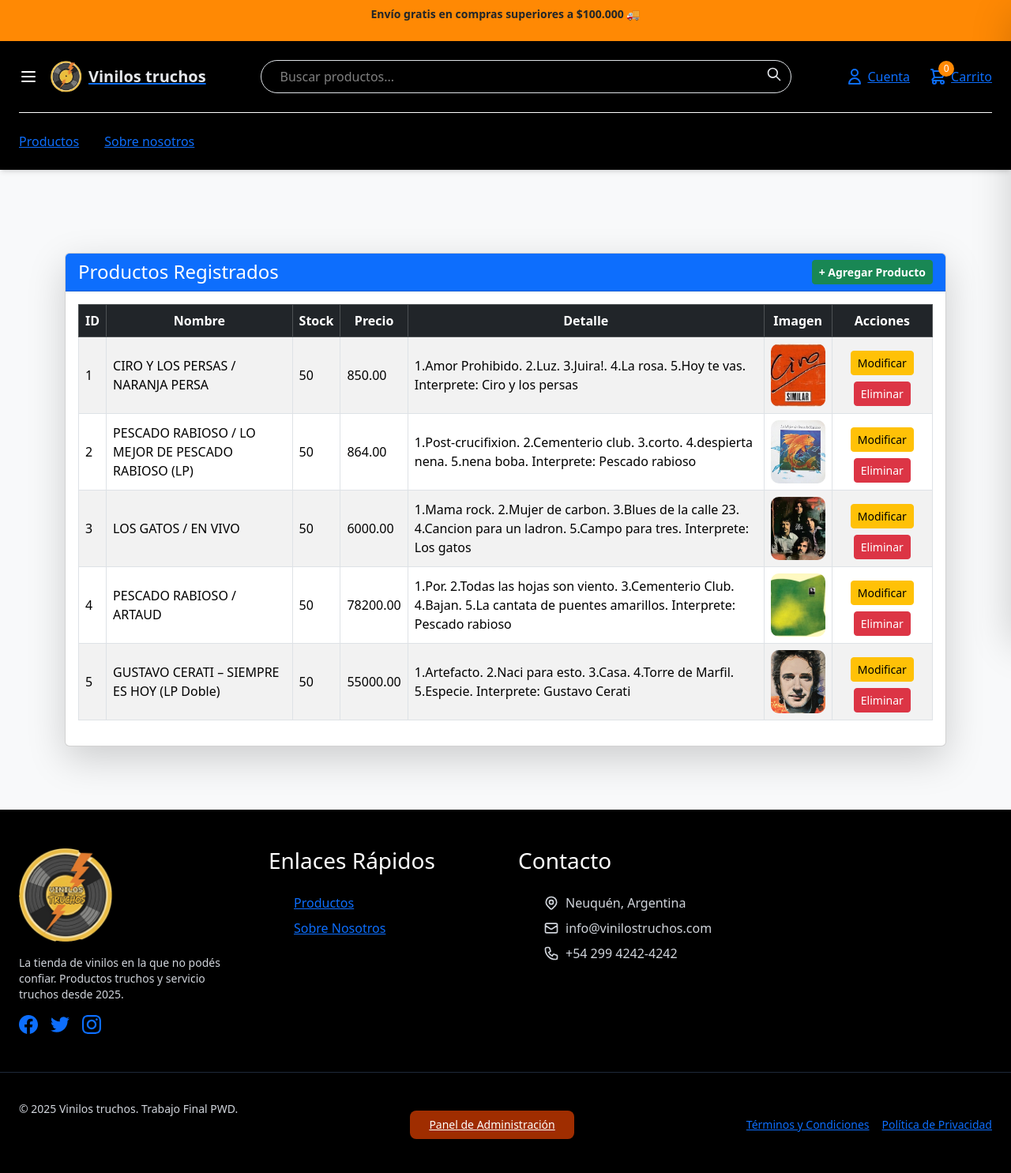
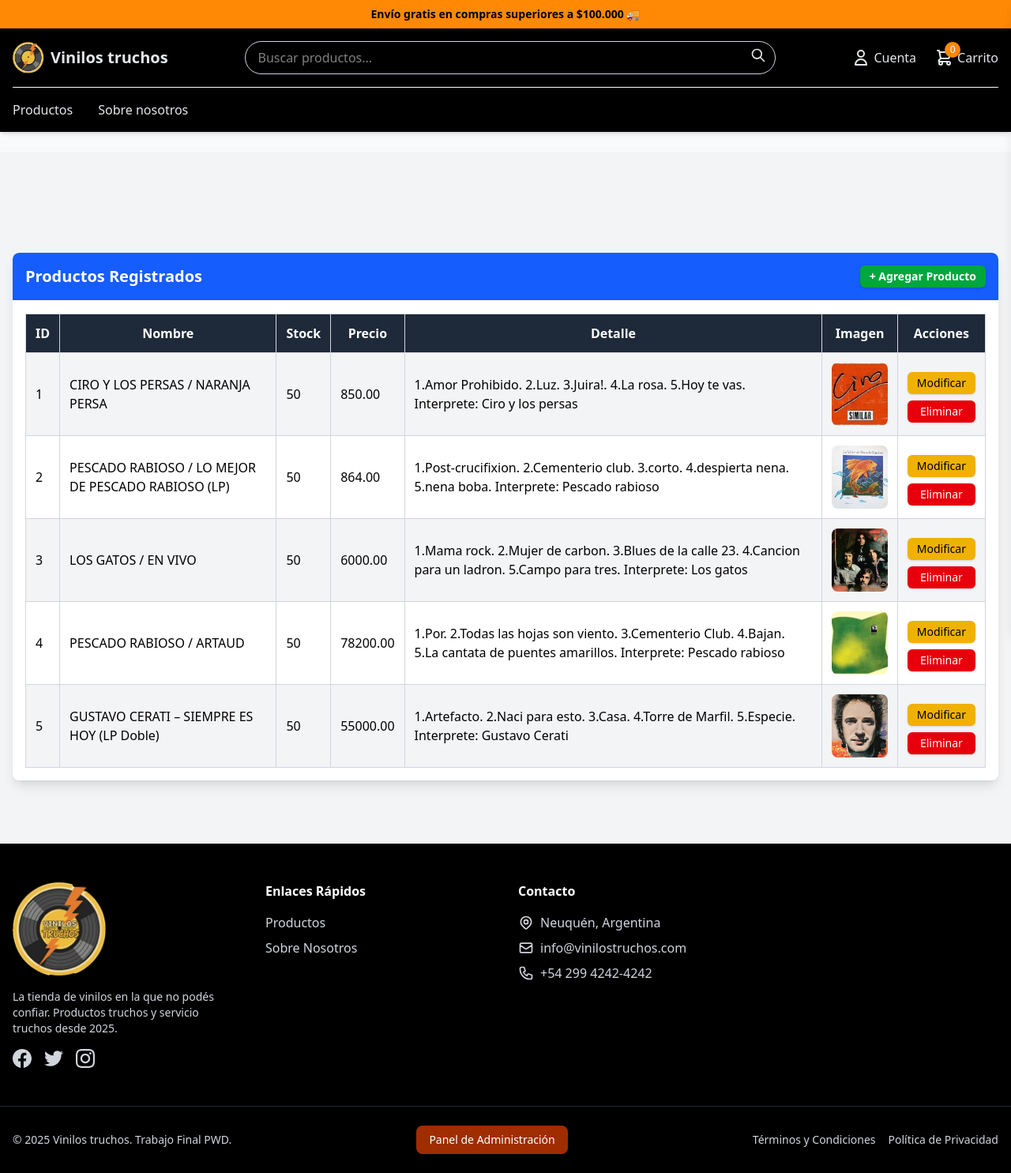
Before and after one commit to Ibenjamindlf/TrabajoFinalPWD, a PHP site: page /Vista/admin/panelAdmin.php in a window 1280 px wide. Shown: the whole page at 79% size. Before the commit the page ends 1442 px from the top, so only its background shows below. Run offline with PHP 8.4, Linux system fonts and the light colour scheme; data comes from the database, SQL or seed files in the repository.

Commit message:
cambio de bootstrap a tailwind en panel de admin

```diff
--- a/Vista/admin/panelAdmin.php
+++ b/Vista/admin/panelAdmin.php
@@ -16,59 +16,56 @@ if ($arrayProductos != null) {
     <meta name="viewport" content="width=device-width, initial-scale=1.0">
     <script src="https://cdn.jsdelivr.net/npm/@tailwindcss/browser@4"></script>
     <link rel="shortcut icon" href="/TrabajoFinalPWD/Vista/sources/Logo.png" type="image/x-icon">
-    <link
-        href="https://cdn.jsdelivr.net/npm/bootstrap@5.3.3/dist/css/bootstrap.min.css"
-        rel="stylesheet"
-    >
     <title>Panel Admin</title>
 </head>
 <body>
     <?php
         include_once ('../structure/header.php');
     ?>
-<main class="bg-light mt-5 py-20">
-    <div class="container mt-5">
-        <div class="card shadow-lg">
-            <div class="card-header bg-primary text-white d-flex justify-content-between align-items-center">
-                <h4 class="mb-0">Productos Registrados</h4>
-                <a href="nuevoProducto.php" class="btn btn-success btn-sm fw-bold">
+<main class="bg-gray-100 mt-12 py-20">
+    <div class="container mx-auto px-4 mt-12"> <div class="bg-white rounded-lg overflow-hidden shadow-lg">
+
+            <div class="p-4 border-b rounded-t-lg bg-blue-600 text-white flex justify-between items-center">
+                <h4 class="text-xl font-semibold m-0">Productos Registrados</h4>
+                <a href="nuevoProducto.php" class="py-1 px-3 rounded-md shadow-sm text-sm font-bold bg-green-600 text-white hover:bg-green-700">
                     + Agregar Producto
                 </a>
             </div>
 
-            <div class="card-body">
+            <div class="p-4">
                 <?php if ($cantProductos > 0): ?>
-                    <table class="table table-striped table-bordered align-middle">
-                        <thead class="table-dark text-center">
+                    <table class="w-full border-collapse">
+                        <thead class="bg-gray-800 text-white text-center">
                             <tr>
-                                <th>ID</th>
-                                <th>Nombre</th>
-                                <th>Stock</th>
-                                <th>Precio</th>
-                                <th>Detalle</th>
-                                <th>Imagen</th>
-                                <th>Acciones</th>
+                                <th class="border border-gray-300 p-3">ID</th>
+                                <th class="border border-gray-300 p-3">Nombre</th>
+                                <th class="border border-gray-300 p-3">Stock</th>
+                                <th class="border border-gray-300 p-3">Precio</th>
+                                <th class="border border-gray-300 p-3">Detalle</th>
+                                <th class="border border-gray-300 p-3">Imagen</th>
+                                <th class="border border-gray-300 p-3">Acciones</th>
                             </tr>
                         </thead>
                         <tbody>
                             <?php foreach ($arrayProductos as $unProducto) { ?>
-                                <tr>
-                                    <td><?php echo $unProducto->getId(); ?></td>
-                                    <td><?php echo $unProducto->getNombre(); ?></td>
-                                    <td><?php echo $unProducto->getStock(); ?></td>
-                                    <td><?php echo $unProducto->getPrecio(); ?></td>
-                                    <td><?php echo $unProducto->getDetalle(); ?></td>
-                                    <td class="text-center">
+                                <tr class="odd:bg-gray-100">
+                                    <td class="border border-gray-300 p-3 align-middle"><?php echo $unProducto->getId(); ?></td>
+                                    <td class="border border-gray-300 p-3 align-middle"><?php echo $unProducto->getNombre(); ?></td>
+                                    <td class="border border-gray-300 p-3 align-middle"><?php echo $unProducto->getStock(); ?></td>
+                                    <td class="border border-gray-300 p-3 align-middle"><?php echo $unProducto->getPrecio(); ?></td>
+                                    <td class="border border-gray-300 p-3 align-middle"><?php echo $unProducto->getDetalle(); ?></td>
+                                    <td class="border border-gray-300 p-3 align-middle text-center">
                                         <img src="/TrabajoFinalPWD/<?php echo $unProducto->getImagen(); ?>"
-                                            alt="<?php echo $unProducto->getNombre(); ?>"
-                                            style="width: 80px; height: 80px; object-fit: cover; border-radius: 10px;">
-                                    </td>
+                                             alt="<?php echo $unProducto->getNombre(); ?>"
+                                             class="w-20 h-20 object-cover rounded-lg inline-block"> </td>
 
-                                    <td class="text-center">
-                                        <a href="modificarProducto.php?id=<?php echo $unProducto->getId(); ?>" class="btn btn-warning btn-sm mt-2">
+                                    <td class="border border-gray-300 p-3 align-middle text-center">
+                                        <a href="modificarProducto.php?id=<?php echo $unProducto->getId(); ?>"
+                                           class="py-1 px-3 text-sm rounded-md shadow-sm bg-yellow-500 text-black hover:bg-yellow-600 mt-2 block">
                                             Modificar
                                         </a>
-                                        <a href="../accion/accionEliminarProducto.php?id=<?php echo $unProducto->getId(); ?>" class="btn btn-danger btn-sm mt-2">
+                                        <a href="../accion/accionEliminarProducto.php?id=<?php echo $unProducto->getId(); ?>"
+                                           class="py-1 px-3 text-sm rounded-md shadow-sm bg-red-600 text-white hover:bg-red-700 mt-2 block">
                                             Eliminar
                                         </a>
                                     </td>
@@ -77,20 +74,14 @@ if ($arrayProductos != null) {
                         </tbody>
                     </table>
                 <?php else: ?>
-                    <div class="alert alert-info text-center">
+                    <div class="p-4 rounded-md bg-blue-100 text-blue-800 text-center">
                         No hay productos registrados.
                     </div>
                 <?php endif; ?>
             </div>
         </div>
     </div>
-
-
-    <!-- Bootstrap JS -->
-    <script
-        src="https://cdn.jsdelivr.net/npm/bootstrap@5.3.3/dist/js/bootstrap.bundle.min.js">
-    </script>
-</main>
+    </main>
     <?php
         include_once ('../structure/footer.php');
     ?>
```
